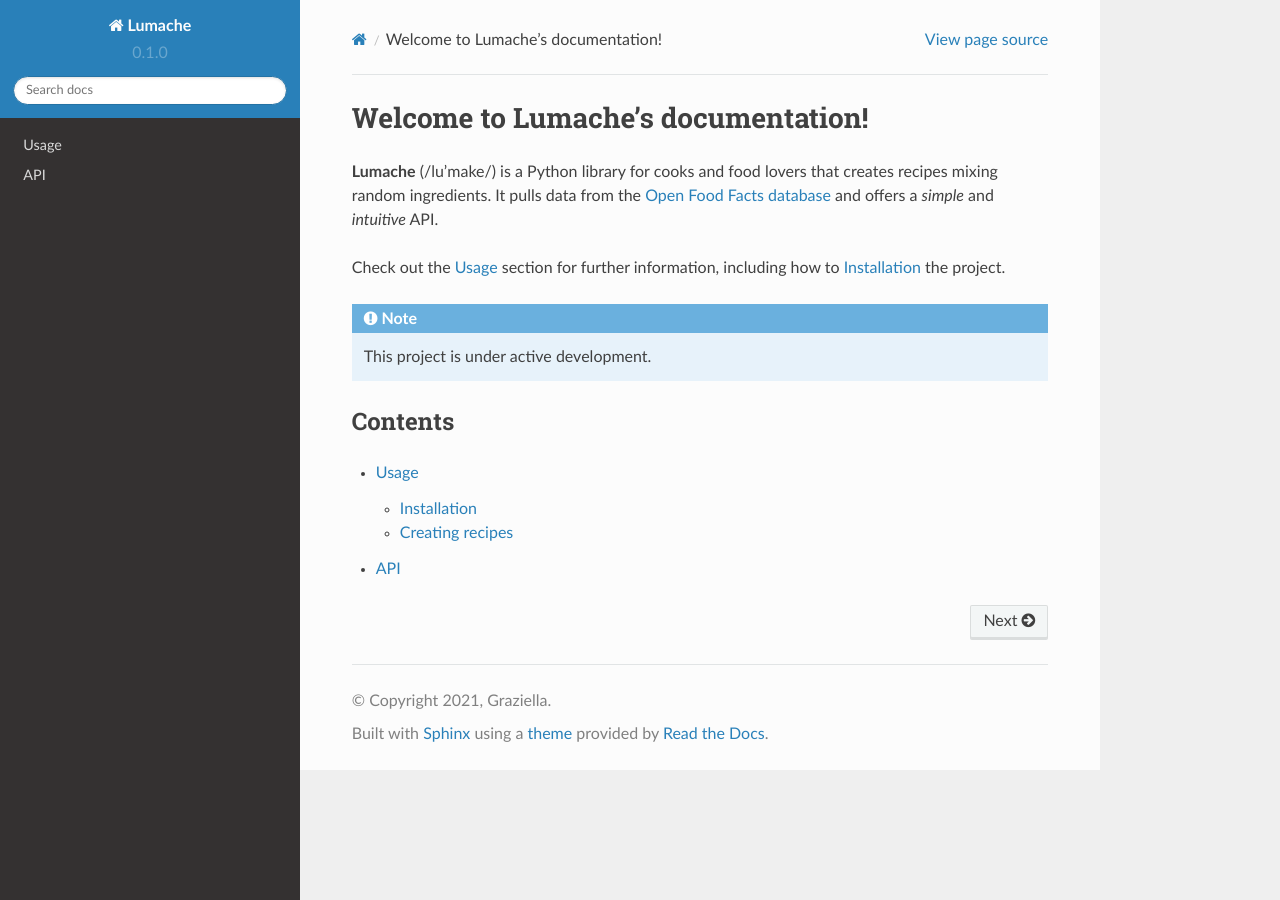
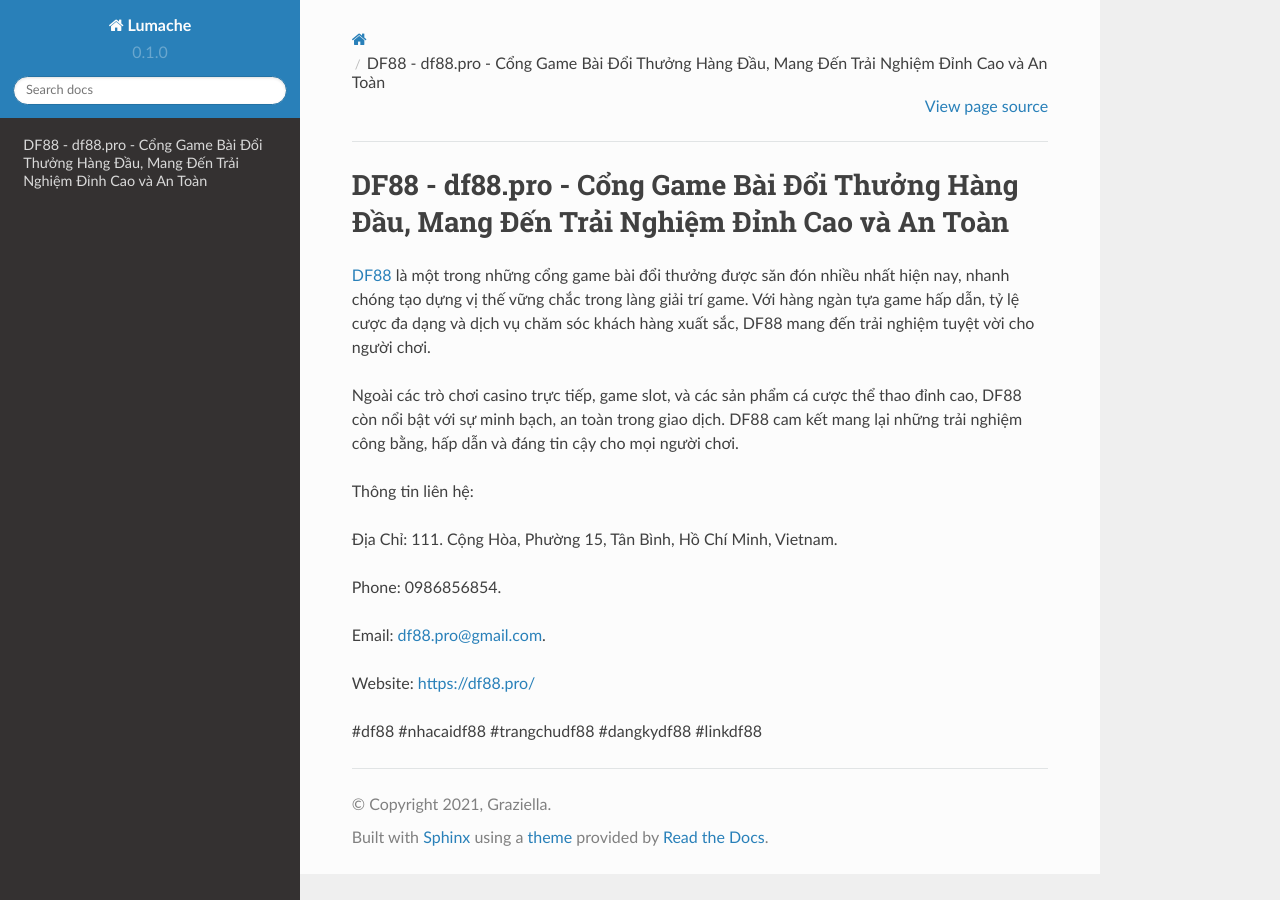
Before and after one commit to vanthanhtuan2022/df88pro, a Sphinx documentation site: the page built from docs/source/index.rst, in a window 1280 px wide. Built offline with Sphinx 7.4.7 and the Read the Docs theme 2.0.0, drawn with Linux system fonts in a browser that asks for light colours.

Commit message:
Update index.rst

```diff
--- a/docs/source/index.rst
+++ b/docs/source/index.rst
@@ -1,22 +1,18 @@
-Welcome to Lumache's documentation!
+DF88 - df88.pro - Cổng Game Bài Đổi Thưởng Hàng Đầu, Mang Đến Trải Nghiệm Đỉnh Cao và An Toàn
 ===================================
 
-**Lumache** (/lu'make/) is a Python library for cooks and food lovers
-that creates recipes mixing random ingredients.
-It pulls data from the `Open Food Facts database <https://world.openfoodfacts.org/>`_
-and offers a *simple* and *intuitive* API.
+`DF88 <https://df88.pro/>`_ là một trong những cổng game bài đổi thưởng được săn đón nhiều nhất hiện nay, nhanh chóng tạo dựng vị thế vững chắc trong làng giải trí game. Với hàng ngàn tựa game hấp dẫn, tỷ lệ cược đa dạng và dịch vụ chăm sóc khách hàng xuất sắc, DF88 mang đến trải nghiệm tuyệt vời cho người chơi.
 
-Check out the :doc:`usage` section for further information, including
-how to :ref:`installation` the project.
+Ngoài các trò chơi casino trực tiếp, game slot, và các sản phẩm cá cược thể thao đỉnh cao, DF88 còn nổi bật với sự minh bạch, an toàn trong giao dịch. DF88 cam kết mang lại những trải nghiệm công bằng, hấp dẫn và đáng tin cậy cho mọi người chơi.
 
-.. note::
+Thông tin liên hệ:
 
-   This project is under active development.
+Địa Chỉ: 111. Cộng Hòa, Phường 15, Tân Bình, Hồ Chí Minh, Vietnam.
 
-Contents
---------
+Phone: 0986856854.
 
-.. toctree::
+Email: df88.pro@gmail.com.
 
-   usage
-   api
+Website: https://df88.pro/
+
+#df88 #nhacaidf88 #trangchudf88 #dangkydf88 #linkdf88
```
